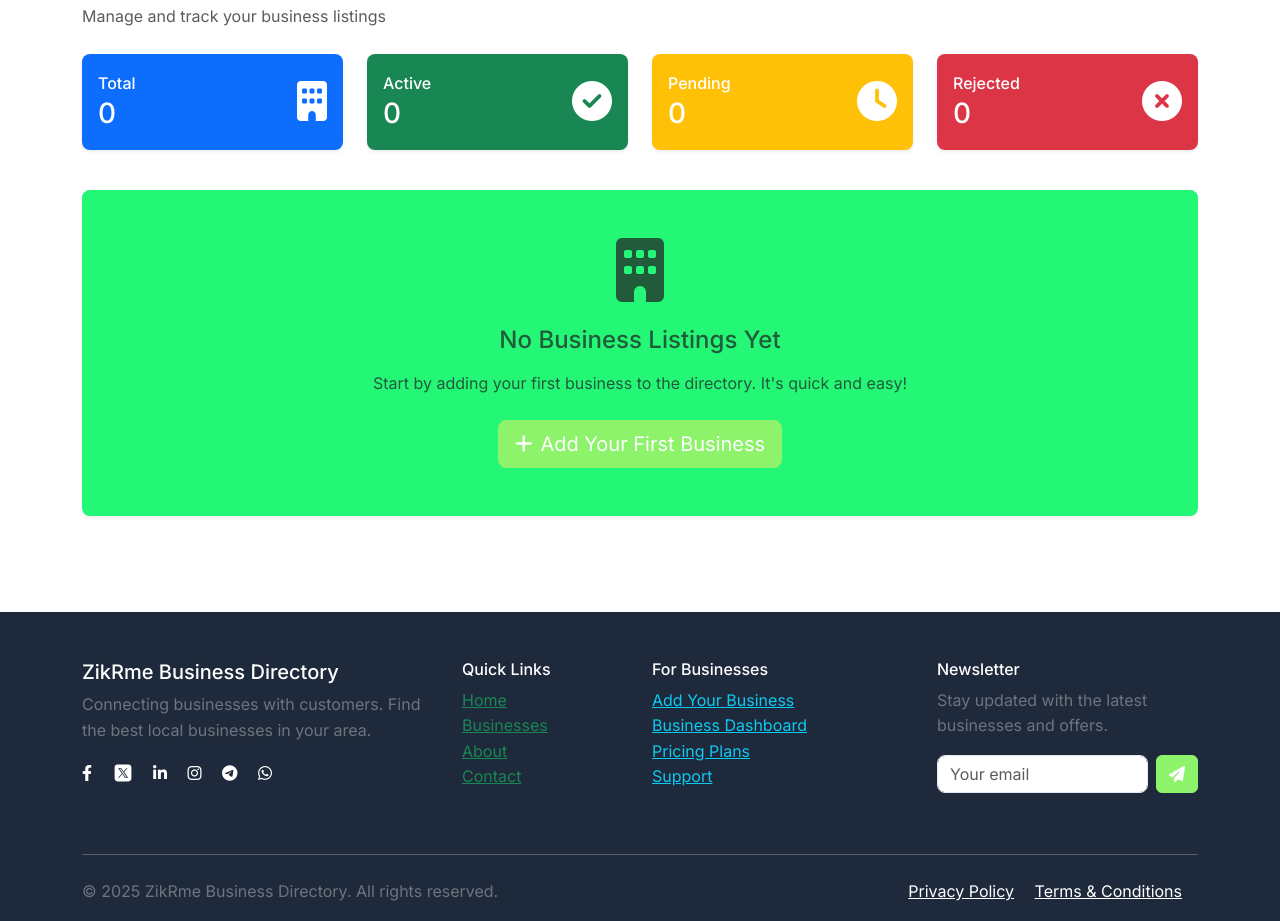
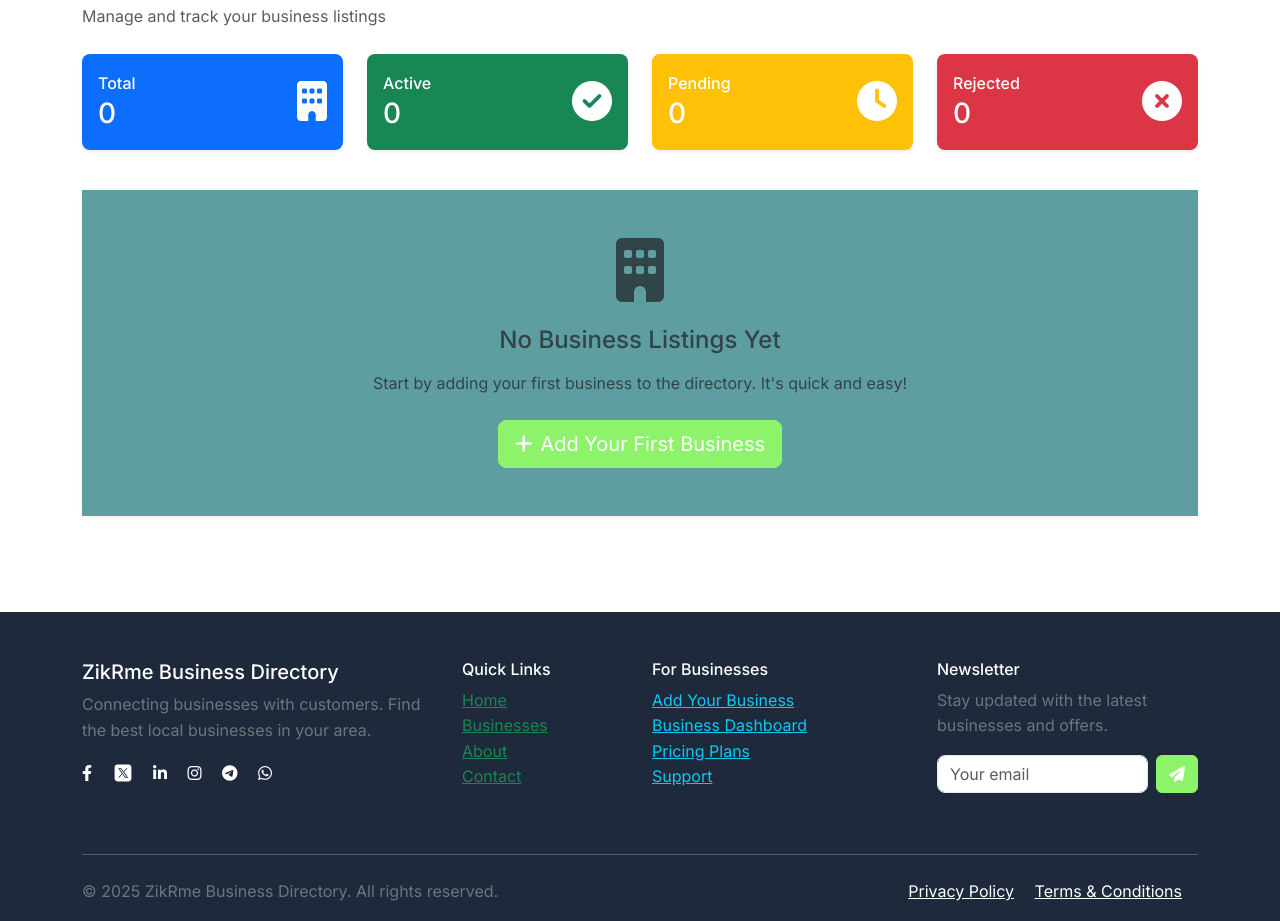
Before and after one commit to gangeshwar01/business_portal, a Django app: page /my-businesses/ in a window 1280 px wide. Shown: the part 181-1102 px from the top of the page. Run offline with Django 5.2, Linux system fonts and the light colour scheme; the visitor is signed in with stand-in values (Sample User, id 1); data that the repository does not hold is empty.

Commit message:
my business bg color

```diff
--- a/templates/business_listings/my_businesses.html
+++ b/templates/business_listings/my_businesses.html
@@ -187,7 +187,7 @@
     {% else %}
         <!-- Empty State -->
         <div class="card">
-            <div class="card-body text-center py-5">
+            <div class="card-body text-center py-5" style="background-color: cadetblue;">
                 <div class="mb-4">
                     <i class="fas fa-building fa-4x text-muted"></i>
                 </div>
```
